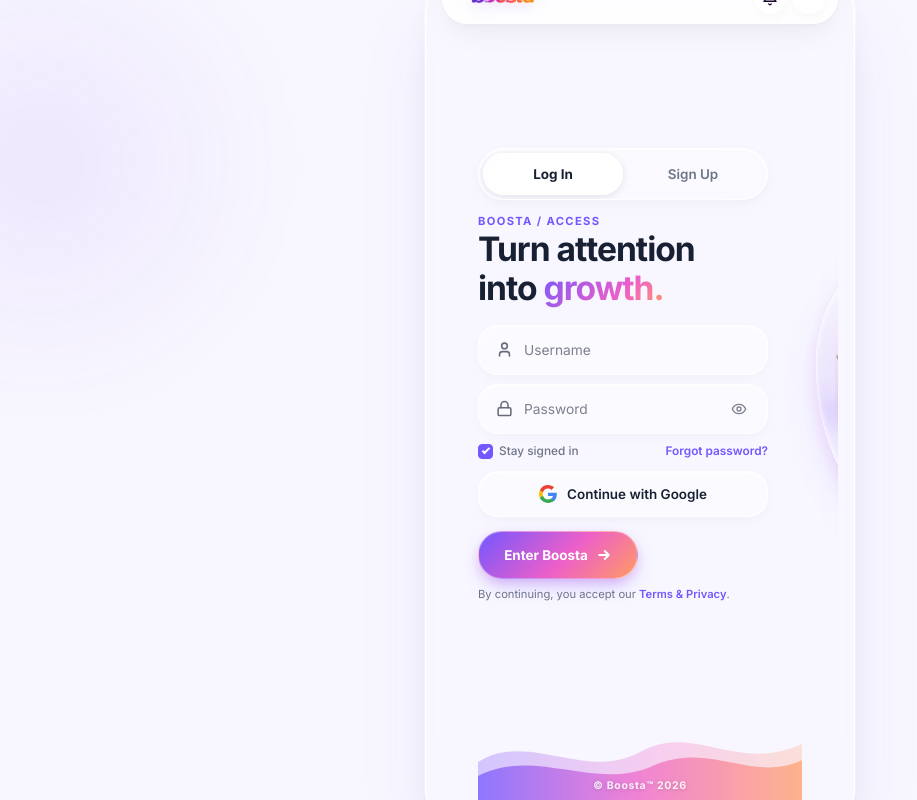
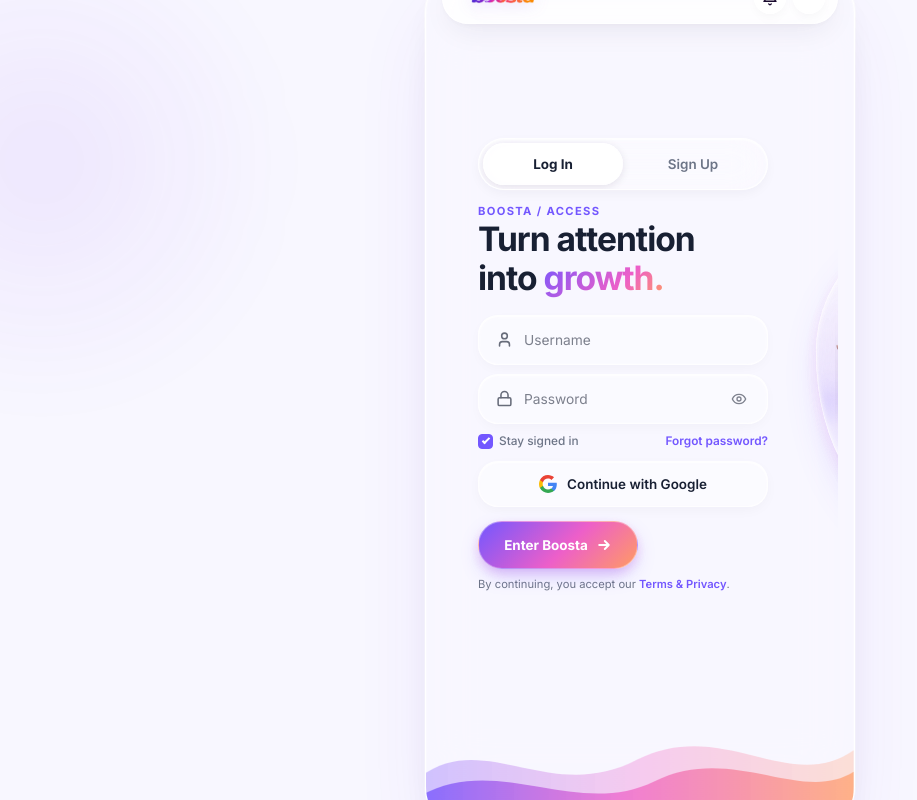
Before and after one commit to piustech1/boosta, a Next.js app: page /login in a window 1280 px wide. Shown: the whole page, without its empty margins (0-917 px from the left). Built offline with nearby package versions, Linux system fonts and the light colour scheme.

Commit message:
fix: viewport-fixed gradient wave, remove signup legal text

```diff
--- a/src/app/globals.css
+++ b/src/app/globals.css
@@ -1923,7 +1923,8 @@
   overflow-y: auto;
   overflow-x: hidden;
   -webkit-overflow-scrolling: touch;
-  padding: 6px 22px 14px 22px;
+  /* Top/side padding + bottom clearance for fixed viewport wave */
+  padding: 6px 22px clamp(110px, 20vh, 190px) 22px;
 }
 
 .auth-stage-container {
@@ -2514,16 +2515,21 @@
 
 /* =========================================================
    BOTTOM DECORATIVE GRADIENT WAVE FOOTER
+   VIEWPORT-LEVEL: fixed to the screen, never inherits auth/form width.
+   Always spans left edge → right edge of the device screen.
    ========================================================= */
 .auth-bottom-wave {
-  position: relative;
-  width: 100%;
-  height: 100px;
-  margin-top: auto;
-  flex-shrink: 0;
+  position: fixed;
+  left: 0;
+  right: 0;
+  bottom: 0;
+  width: 100vw;
+  height: clamp(100px, 18vh, 180px);
   pointer-events: none;
-  z-index: 0;
+  z-index: 1;
   overflow: hidden;
+  /* Prevent 100vw from causing scrollbar-induced overflow */
+  max-width: 100%;
 }
 
 .auth-wave-svg {
@@ -2532,21 +2538,32 @@
   width: 100%;
   height: 100%;
   display: block;
+  /* Slow, subtle drift animation for atmosphere */
+  animation: waveFloat 12s ease-in-out infinite alternate;
+  transform-origin: center bottom;
+}
+
+@keyframes waveFloat {
+  0%   { transform: translateX(0) scaleX(1); }
+  100% { transform: translateX(-1.5%) scaleX(1.03); }
 }
 
 .auth-copyright {
   position: absolute;
-  bottom: 10px;
-  left: 50%;
-  transform: translateX(-50%);
+  /* Respect safe area at the bottom on notched phones */
+  bottom: max(10px, env(safe-area-inset-bottom, 10px));
+  left: 0;
+  right: 0;
+  text-align: center;
   font-family: var(--font-syne), 'Syne', sans-serif;
   font-size: 0.66rem;
   font-weight: 700;
   letter-spacing: 0.06em;
-  color: rgba(255, 255, 255, 0.88);
-  text-shadow: 0 1px 4px rgba(26, 10, 46, 0.18);
+  color: rgba(255, 255, 255, 0.90);
+  text-shadow: 0 1px 4px rgba(26, 10, 46, 0.22);
   white-space: nowrap;
   user-select: none;
+  pointer-events: none;
 }
 
 
@@ -2770,7 +2787,7 @@
    ========================================================= */
 @media (min-width: 860px) {
   .auth-experience-wrapper {
-    padding: 24px 36px;
+    padding: 24px 36px clamp(110px, 18vh, 180px) 36px;
     justify-content: center;
     align-items: center;
   }
@@ -2830,7 +2847,7 @@
 /* Compact Mobile Height Protection (Under 740px height) */
 @media (max-width: 859px) and (max-height: 740px) {
   .auth-experience-wrapper {
-    padding: 4px 14px 8px 14px;
+    padding: 4px 14px 105px 14px;
   }
 
   .auth-hero-stage {
--- a/src/components/AuthExperience.tsx
+++ b/src/components/AuthExperience.tsx
@@ -121,6 +121,7 @@
   const heroSpeech = mode === 'login' ? 'Ready to grow?' : "Let's grow together.";
 
   return (
+    <>
     <div className={`auth-experience-wrapper ${isStandalonePage ? 'auth-standalone' : ''}`}>
       <div className="auth-stage-container">
 
@@ -506,50 +507,58 @@
               </button>
             </div>
 
-            {/* Terms & Privacy Disclaimer below CTA */}
+            {/* Terms & Privacy — Login only */}
+            {mode === 'login' && (
               <p className="auth-legal-subtle">
-              By continuing, you accept our <a href="#terms" className="legal-link">Terms & Privacy</a>.
+                By continuing, you accept our <a href="#terms" className="legal-link">Terms &amp; Privacy</a>.
               </p>
+            )}
 
           </form>
 
         </div>
 
       </div>
+    </div>
 
-      {/* Decorative Boosta Gradient Wave Footer — pointer-events none, behind all content */}
+    {/* =========================================================
+        VIEWPORT-LEVEL GRADIENT WAVE DECORATION
+        Fixed to the screen bottom — completely independent of
+        auth/form container width. Always spans 100vw.
+        ========================================================= */}
     <div className="auth-bottom-wave" aria-hidden="true">
       <svg
-          viewBox="0 0 390 100"
+        viewBox="0 0 1000 120"
         xmlns="http://www.w3.org/2000/svg"
         preserveAspectRatio="none"
         className="auth-wave-svg"
+        role="presentation"
       >
         <defs>
           <linearGradient id="boostaWaveGrad" x1="0%" y1="0%" x2="100%" y2="0%">
-              <stop offset="0%" stopColor="#7357FF" stopOpacity="0.72" />
-              <stop offset="48%" stopColor="#ED5FC9" stopOpacity="0.68" />
-              <stop offset="100%" stopColor="#FF9B63" stopOpacity="0.65" />
+            <stop offset="0%" stopColor="#7357FF" stopOpacity="0.78" />
+            <stop offset="46%" stopColor="#ED5FC9" stopOpacity="0.72" />
+            <stop offset="100%" stopColor="#FF9B63" stopOpacity="0.68" />
           </linearGradient>
           <linearGradient id="boostaWaveGrad2" x1="0%" y1="0%" x2="100%" y2="0%">
-              <stop offset="0%" stopColor="#A389FF" stopOpacity="0.45" />
-              <stop offset="55%" stopColor="#F48FD8" stopOpacity="0.40" />
-              <stop offset="100%" stopColor="#FFB89A" stopOpacity="0.38" />
+            <stop offset="0%" stopColor="#A389FF" stopOpacity="0.48" />
+            <stop offset="52%" stopColor="#F48FD8" stopOpacity="0.42" />
+            <stop offset="100%" stopColor="#FFB89A" stopOpacity="0.40" />
           </linearGradient>
         </defs>
-          {/* Back wave layer */}
+        {/* Back wave — softer */}
         <path
-            d="M0,60 C60,28 130,80 195,50 C260,20 310,72 390,42 L390,100 L0,100 Z"
+          d="M0,72 C150,32 300,96 500,58 C700,22 850,88 1000,50 L1000,120 L0,120 Z"
           fill="url(#boostaWaveGrad2)"
         />
-          {/* Front wave layer */}
+        {/* Front wave — vivid */}
         <path
-            d="M0,74 C70,44 140,90 210,64 C280,38 330,82 390,58 L390,100 L0,100 Z"
+          d="M0,88 C180,52 360,108 540,76 C720,44 880,96 1000,68 L1000,120 L0,120 Z"
           fill="url(#boostaWaveGrad)"
         />
       </svg>
       <span className="auth-copyright">© Boosta™ 2026</span>
     </div>
-    </div>
+    </>
   );
 };
```
Lines whose indentation alone changed are shown as unchanged.
